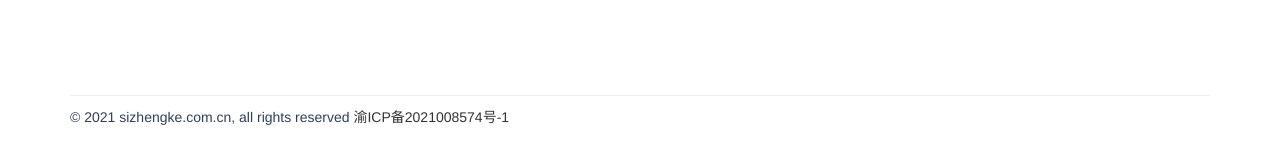
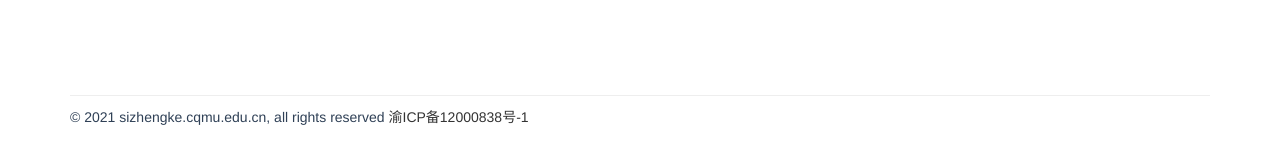
Before and after one commit to RaynorZhong/sizhengke, a Django app: template templates/cqmu/file_detail.html in a window 1280 px wide. Shown: the part 1136-1288 px from the top of the page. Run offline with Django 3.2, Linux system fonts and the light colour scheme; the template is opened without the code that fills it, so the values that code supplies are empty; some libraries are stand-ins or nearby versions.

Commit message:
更新备案号

```diff
--- a/templates/cqmu/base.html
+++ b/templates/cqmu/base.html
@@ -253,7 +253,7 @@
         <div class="layui-container" style="height: 60px;margin-top: 300px;">
             <div class="layui-row">
                 <hr/>
-                <span style="margin-top: 20px;" class="layui-font-14 layui-font-cyan">&copy; 2021 sizhengke.com.cn, all rights reserved <a href="https://beian.miit.gov.cn/#/Integrated/index" target="_blank">渝ICP备2021008574号-1</a></span>
+                <span style="margin-top: 20px;" class="layui-font-14 layui-font-cyan">&copy; 2021 sizhengke.cqmu.edu.cn, all rights reserved <a href="https://beian.miit.gov.cn/#/Integrated/index" target="_blank">渝ICP备12000838号-1</a></span>
             </div>
         </div>
     </footer>
```
